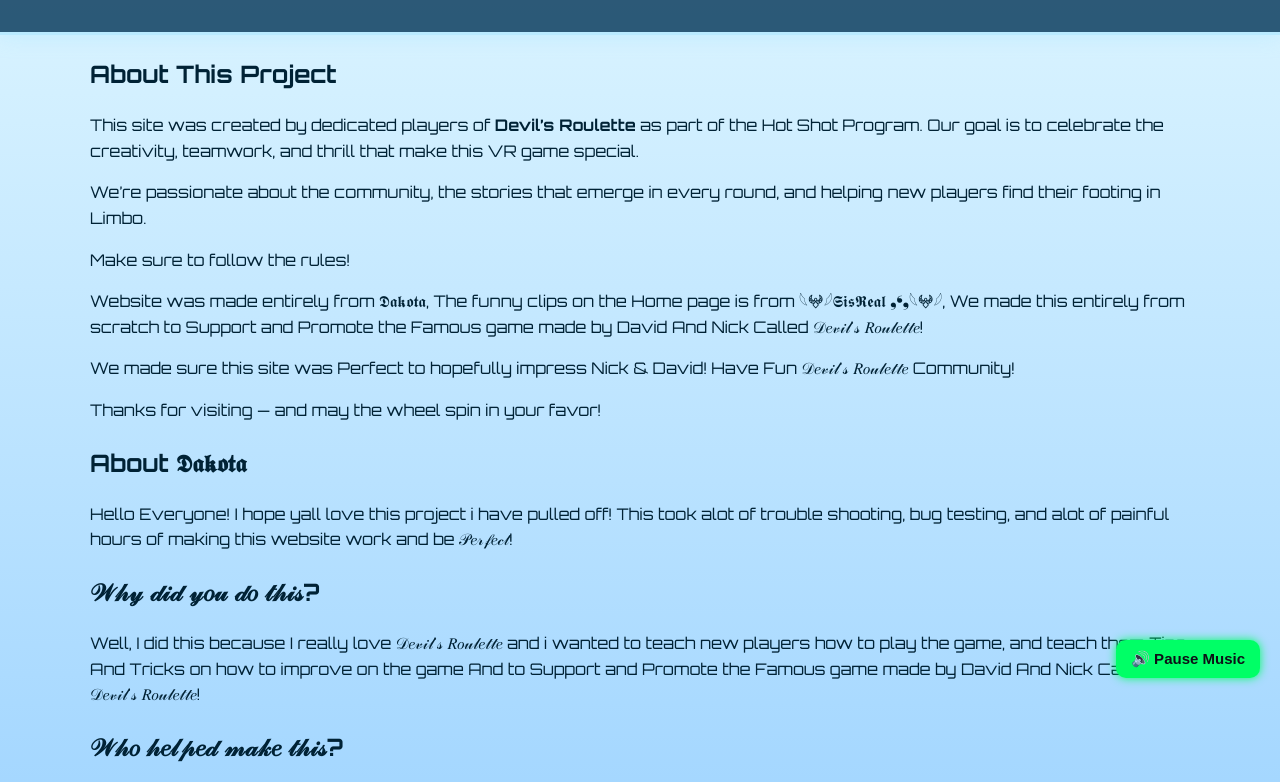
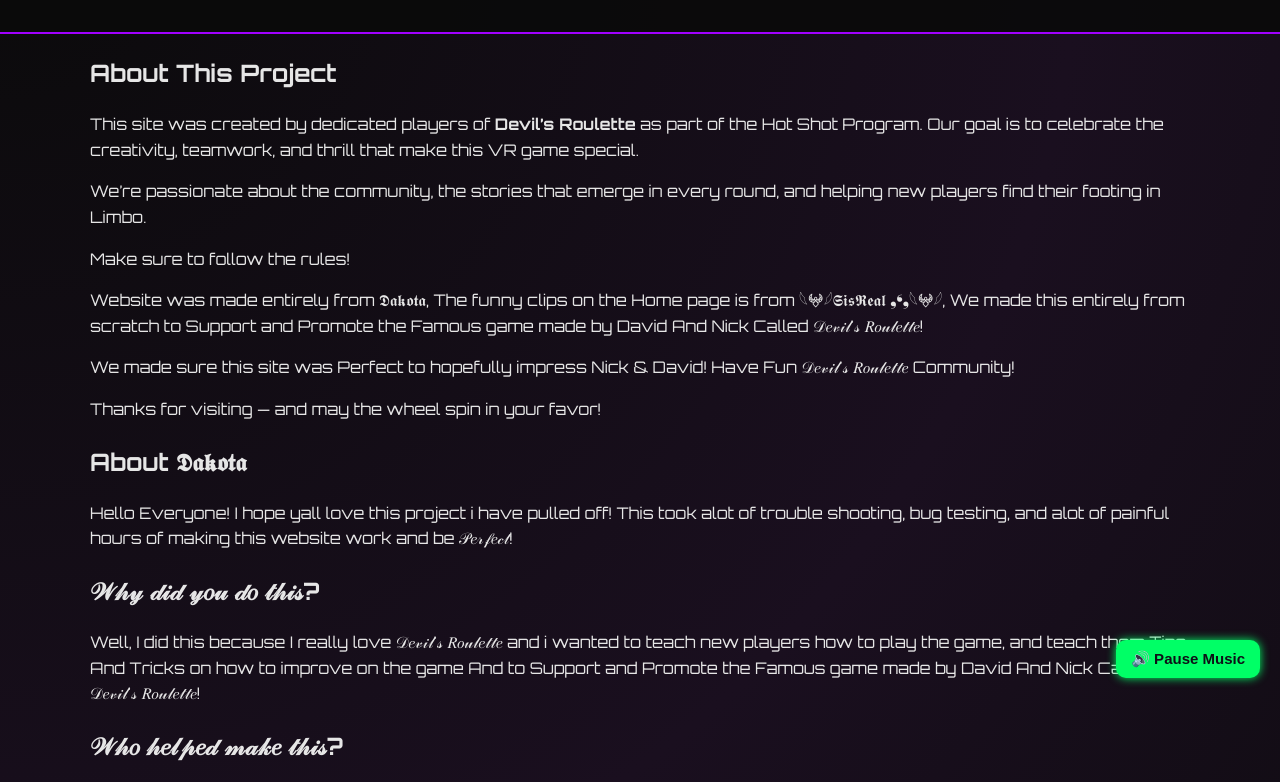
Before and after one commit to Dakotafever/Dakotas-Management, a plain HTML site: page about.html in a window 1280 px wide. Shown: the part 102-884 px from the top of the page. Drawn offline with Linux system fonts and the light colour scheme; files whose address does not match are found by name.

Commit message:
Remove Christmas stylesheet from about.html
Removed the Christmas stylesheet link from the About page.

```diff
--- a/about.html
+++ b/about.html
@@ -5,7 +5,7 @@
   <meta name="viewport" content="width=device-width, initial-scale=1.0" />
   <title>About — Devil’s Roulette</title>
   <link rel="stylesheet" href="devilsroulette.css" />
-  <link rel="stylesheet" href="christmasB.css">
+
 
   <link rel="icon" type="image/png" href="images/dice.png">
   <link href="https://fonts.googleapis.com/css2?family=Orbitron:wght@400;700&display=swap" rel="stylesheet">
```
